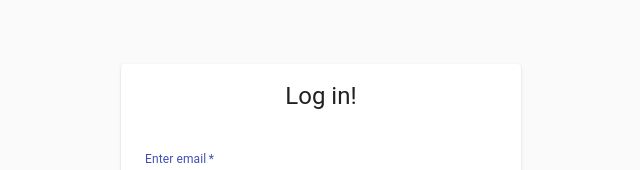
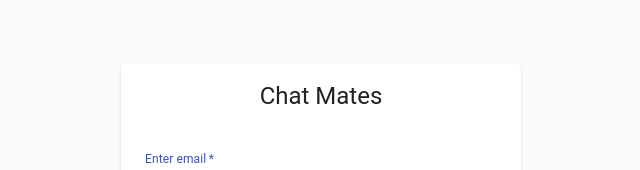
Before and after one commit to Brunosil97/messaging-frontend, a React (Create React App) app: page / in a window 1280 px wide. Shown: the top 170 px of the page, without its empty margins (319-959 px from the left). Built offline with nearby package versions, Linux system fonts and the light colour scheme.

Commit message:
showcase version

```diff
--- a/src/Dashboard/Container/Dashboard.js
+++ b/src/Dashboard/Container/Dashboard.js
@@ -28,20 +28,20 @@ class DashboardContainer extends Component {
   componentDidMount() {
     if (!this.props.user) {
       this.props.history.push("/");
-    } else {
+    }
+    else {
       API.getChats(localStorage.token).then((chats) => {
         this.setState({
           chats: chats,
         });
       });
-
       this.cable = Cable.createConsumer("ws://localhost:3000/cable");
-      this.chatsChannel = this.cable.subscriptions.create(
-        { channel: "ChatsChannel", chat_id: 1 },
-        {
-          received: (data) => console.log("cable says ", data),
-        }
-      );
+      // this.chatsChannel = this.cable.subscriptions.create(
+      //   { channel: "ChatsChannel", chat_id: 1 },
+      //   {
+      //     received: (data) => console.log("cable says ", data),
+      //   }
+      // );
     }
   }
 
--- a/src/Login/Login.js
+++ b/src/Login/Login.js
@@ -46,7 +46,7 @@ class LoginComponent extends React.Component {
             <main className={classes.main}>
                 <CssBaseline></CssBaseline>
                 <Paper className={classes.paper}>
-                    <Typography component='h1' variant='h5'>Log in!</Typography>
+                    <Typography component='h1' variant='h5'>Chat Mates</Typography>
                     <form className={classes.form} onSubmit={(event) => this.submitLogin(event)}>
                         <FormControl required fullWidth margin='normal'>
                             <InputLabel htmlFor="login-email-input">Enter email</InputLabel>
```
